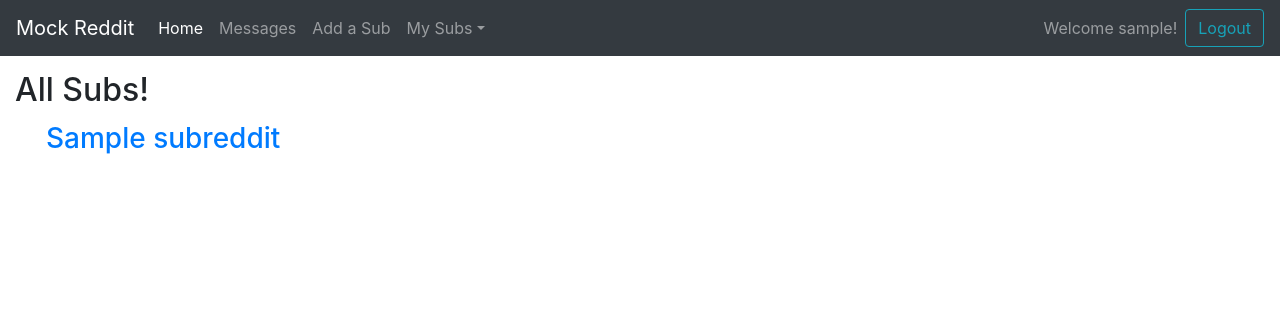
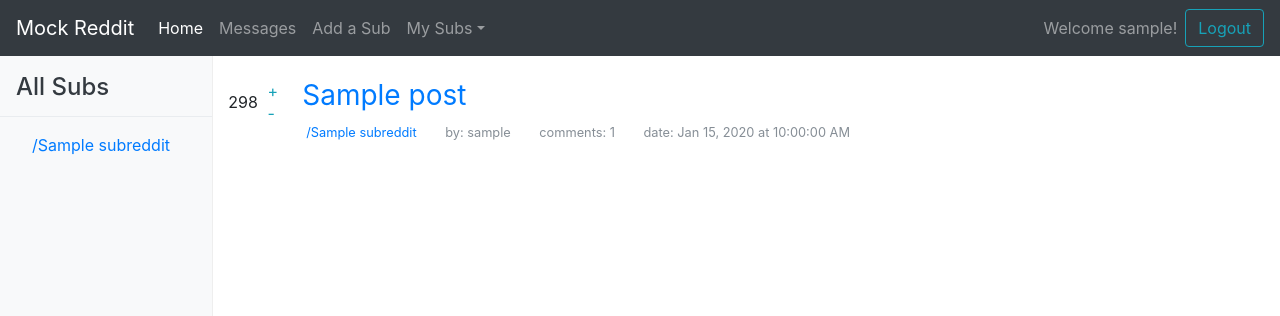
Before and after one commit to nmohel/dojo_reddit_hackathon, a Flask app: page /main in a window 1280 px wide. Shown: the top 316 px of the page. Run offline with Flask 2, Linux system fonts and the light colour scheme; the visitor is signed in with stand-in values (Sample User, id 1); tables that the repository leaves empty hold one stand-in row (Sample ...); some libraries are stand-ins or nearby versions.

Commit message:
Updated home page with a sidebar and put all posts on main page

```diff
--- a/server.py
+++ b/server.py
@@ -24,12 +24,23 @@ def main(): #displays homepage
         JOIN users ON subscriptions.user_id = users.id
         WHERE users.id = :id
         """
+        posts_query = """SELECT posts.id, posts.title, users.username, COUNT(comments.id) AS num_comments, DATE_FORMAT(posts.updated_at, '%b %d, %Y at %r') AS date, subreddits.name AS sub_name, subreddits.url AS sub_url
+        FROM posts
+        LEFT JOIN users ON posts.user_id = users.id
+        LEFT JOIN comments ON posts.id = comments.post_id
+        LEFT JOIN subreddits ON posts.subreddit_id = subreddits.id
+        GROUP BY posts.id
+        ORDER BY posts.created_at DESC
+        LIMIT 50
+        """
         subnames_query = "SELECT * FROM subreddits"
         data = {'id': session['user_id']}
         user = mysql.query_db(user_query,data)
         subs = mysql.query_db(subs_query, data)
+        posts = mysql.query_db(posts_query)
         subnames = mysql.query_db(subnames_query)
-        return render_template('homepage.html', user=user[0], user_subs=subs, all_subreddits=subnames)
+
+        return render_template('homepage.html', user=user[0], user_subs=subs, all_subreddits=subnames, all_posts=posts)
     else:
         return redirect('/') #redirect to login page if no user is signed in
 
@@ -223,7 +234,6 @@ def add_sub(): #Adds a new subreddit, make sure current logged in user is subscr
             addnew_data = {'addsubname':addsubname, 'url':url}
             mysql.query_db(addnew_query, addnew_data)
             return redirect(url)
-
     return redirect('/sub_form') #if validations fail, go back to form and flash messages
 
 
--- a/static/style.css
+++ b/static/style.css
@@ -1,18 +1,27 @@
 .sidebar {
     position: fixed;
-    top: 51px;
-    bottom: 0;
     left: 0;
     z-index: 1000;
-    padding-left: 0;
-    padding-right: 0;
-    padding: 20px;
+    padding: 10px;
     overflow-x: hidden;
     overflow-y: auto;
     border-right: 1px solid #eee;
     height:  100%
 }
-.divider {
-    height: 100px;
-    border-bottom: 1px solid #eee;
+.sidebar {
+    padding-left: 0;
+    padding-right: 0;
 }
+.sidebar .nav {
+    margin-bottom: 20px;
+}
+.sidebar .nav-item {
+    width: 100%;
+}
+.sidebar .nav-link {
+    border-radius: 0;
+}
+.vote {
+    padding: 0;
+    background: none;
+}
--- a/templates/homepage.html
+++ b/templates/homepage.html
@@ -5,10 +5,11 @@
         <meta charset="UTF-8">
         <meta name="viewport" content="width=device-width, initial-scale=1">
         <link rel="stylesheet" href="https://maxcdn.bootstrapcdn.com/bootstrap/4.0.0-beta/css/bootstrap.min.css" integrity="sha384-/Y6pD6FV/Vv2HJnA6t+vslU6fwYXjCFtcEpHbNJ0lyAFsXTsjBbfaDjzALeQsN6M" crossorigin="anonymous">
-        <link rel="stylesheet" href="{{url_for('static', filename='style.css')}}">
         <script src="https://code.jquery.com/jquery-3.2.1.slim.min.js" integrity="sha384-KJ3o2DKtIkvYIK3UENzmM7KCkRr/rE9/Qpg6aAZGJwFDMVNA/GpGFF93hXpG5KkN" crossorigin="anonymous"></script>
         <script src="https://cdnjs.cloudflare.com/ajax/libs/popper.js/1.11.0/umd/popper.min.js" integrity="sha384-b/U6ypiBEHpOf/4+1nzFpr53nxSS+GLCkfwBdFNTxtclqqenISfwAzpKaMNFNmj4" crossorigin="anonymous"></script>
         <script src="https://maxcdn.bootstrapcdn.com/bootstrap/4.0.0-beta/js/bootstrap.min.js" integrity="sha384-h0AbiXch4ZDo7tp9hKZ4TsHbi047NrKGLO3SEJAg45jXxnGIfYzk4Si90RDIqNm1" crossorigin="anonymous"></script>
+        <link rel="stylesheet" href="{{url_for('static', filename='style.css')}}">
+        <link href="/open-iconic/font/css/open-iconic-bootstrap.css" rel="stylesheet">
     </head>
     <body>
         <nav class="navbar navbar-dark bg-dark navbar-expand-lg navbar-fixed-top justify-content-between">
@@ -19,7 +20,7 @@
             <div class="collapse navbar-collapse" id="navbarNavDropdown">
                 <ul class="navbar-nav mr-auto">
                     <li class="nav-item active">
-                        <a class="nav-link" href="/main">Home <span class="sr-only">(current)</span></a>
+                        <a class="nav-link" href="/main">Home</a>
                     </li>
                     <li class="nav-item">
                         <a class="nav-link" href="/message_center">Messages</a>
@@ -47,18 +48,52 @@
             </div>
         </nav>
         <div class="container-fluid">
-            <h2 class="my-3">All Subs!</h2>
-            <div class="col">
-                {% if all_subreddits %}
-                    {% for names in all_subreddits %}
-                    <div class="ml-3">
-                        <h3><a href="{{names['url']}}">{{names['name']}}</a></h3>
-                    </div>
+            <div class="row">
+                <nav class="col-sm-3 col-md-2 d-none d-sm-block bg-light sidebar">
+                    <ul class="nav nav-pills flex-column">
+                        <li class="nav-item">
+                            <a class="nav-link text-dark h4" href="/main">All Subs</a>
+                            <div class="dropdown-divider"></div>
+                        </li>
+                        {% if all_subreddits %}
+                            {% for names in all_subreddits %}
+                                <li class="nav-item">
+                                    <a class="nav-link ml-3" href="{{names['url']}}">/{{names['name']}}</a>
+                                </li>
+                            {% endfor %}
+                        {% else %}
+                            <li class="nav-item">
+                                <span>No Subs Yet!</span>
+                            </li>
+                        {% endif %}
+                    </ul>
+                </nav>
+                <main class="col-sm-9 ml-sm-auto col-md-10 pt-3" role="main">
+                    {% for post in all_posts %}
+                        <div class="row my-2">
+                            <div class="col-1 pr-0 align-middle">
+                                <span class="mr-1 align-middle">298</span>
+                                <div class="d-inline-block align-middle">
+                                    <form action="" class="form-inline">
+                                        <button type="submit" class="btn text-info vote">+</button>
+                                    </form>
+                                    <form action="" class="form-inline">
+                                        <button type="submit" class="btn text-info vote">-</button>
+                                    </form>
+                                </div>
+                            </div>
+                            <div class="align-middle">
+                                <h3><a class="font-weight-normal" href="{{post['sub_url']}}/{{post['id']}}">{{post['title']}}</a></h3>
+                                <div class="text-muted">
+                                    <small class="ml-1 mr-4"><a href="{{post['sub_url']}}'">/{{post['sub_name']}}</a></small>
+                                    <small class="mr-4">by: {{post['username']}}</small>
+                                    <small class="mr-4">comments: {{post['num_comments']}}</small>
+                                    <small>date: {{post['date']}}</small>
+                                </div>
+                            </div>
+                        </div>
                     {% endfor %}
-                {% else %}
-                    <h3 class="text-center">No subs yet!</h3>
-                    <p class="text-muted">Click <a href="/sub_form">here</a> to add your own!</p>
-                {% endif %}
+                </main>
             </div>
         </div>
     </body>
```
Also changed, not shown: other parts of templates/homepage.html (+1 -1 lines).
